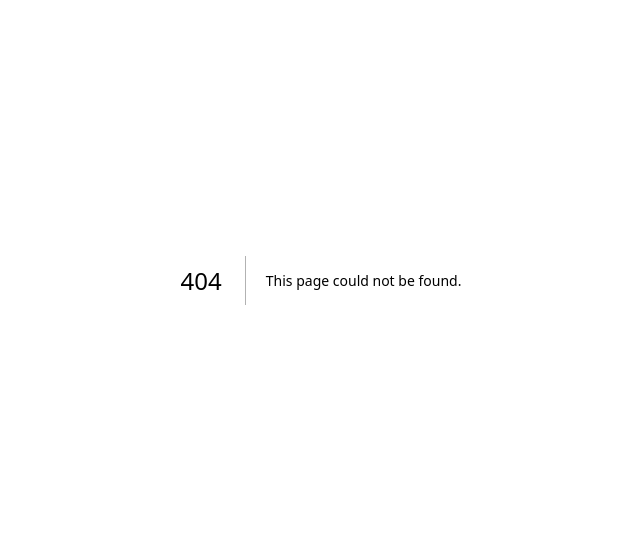
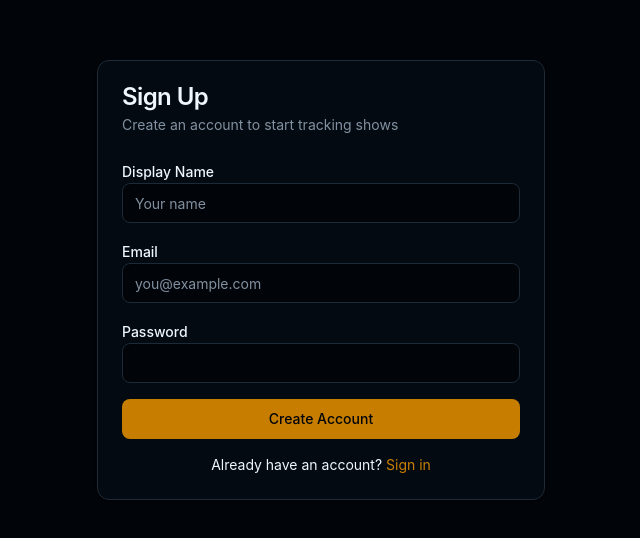
Before and after one commit to SajjadHadi/ecran-frontend, a Next.js app: page /auth/signup in a window 1280 px wide. Before the commit this address had no page. Shown: the part 120-658 px from the top of the page, without its empty margins (319-959 px from the left). Built offline with nearby package versions, Linux system fonts and the light colour scheme; no server answers.

Commit message:
feat: add auth pages (sign in, sign up)

```diff
--- /dev/null
+++ b/src/app/auth/signin/page.tsx
@@ -0,0 +1,74 @@
+"use client";
+
+import { useState } from "react";
+import { useRouter } from "next/navigation";
+import Link from "next/link";
+import { Card, CardContent, CardDescription, CardHeader, CardTitle } from "@/components/ui/card";
+import { Button } from "@/components/ui/button";
+import { Input } from "@/components/ui/input";
+import { useSignIn } from "@/features/auth/hooks";
+
+export default function SignInPage() {
+  const router = useRouter();
+  const [email, setEmail] = useState("");
+  const [password, setPassword] = useState("");
+  const signIn = useSignIn();
+
+  const handleSubmit = (e: React.FormEvent) => {
+    e.preventDefault();
+    signIn.mutate(
+      { email, password },
+      {
+        onSuccess: () => router.push("/"),
+      }
+    );
+  };
+
+  return (
+    <div className="min-h-screen flex items-center justify-center p-4">
+      <Card className="w-full max-w-md">
+        <CardHeader>
+          <CardTitle>Sign In</CardTitle>
+          <CardDescription>Enter your credentials to access your account</CardDescription>
+        </CardHeader>
+        <CardContent>
+          <form onSubmit={handleSubmit} className="space-y-4">
+            <div>
+              <label htmlFor="email" className="text-sm font-medium">Email</label>
+              <Input
+                id="email"
+                type="email"
+                value={email}
+                onChange={(e) => setEmail(e.target.value)}
+                placeholder="you@example.com"
+                required
+              />
+            </div>
+            <div>
+              <label htmlFor="password" className="text-sm font-medium">Password</label>
+              <Input
+                id="password"
+                type="password"
+                value={password}
+                onChange={(e) => setPassword(e.target.value)}
+                required
+              />
+            </div>
+            {signIn.isError && (
+              <p className="text-sm text-destructive">Invalid email or password</p>
+            )}
+            <Button type="submit" className="w-full" disabled={signIn.isPending}>
+              {signIn.isPending ? "Signing in..." : "Sign In"}
+            </Button>
+          </form>
+          <p className="mt-4 text-center text-sm">
+            Don't have an account?{" "}
+            <Link href="/auth/signup" className="text-primary hover:underline">
+              Sign up
+            </Link>
+          </p>
+        </CardContent>
+      </Card>
+    </div>
+  );
+}
--- /dev/null
+++ b/src/app/auth/signup/page.tsx
@@ -0,0 +1,87 @@
+"use client";
+
+import { useState } from "react";
+import { useRouter } from "next/navigation";
+import Link from "next/link";
+import { Card, CardContent, CardDescription, CardHeader, CardTitle } from "@/components/ui/card";
+import { Button } from "@/components/ui/button";
+import { Input } from "@/components/ui/input";
+import { useSignUp } from "@/features/auth/hooks";
+
+export default function SignUpPage() {
+  const router = useRouter();
+  const [email, setEmail] = useState("");
+  const [password, setPassword] = useState("");
+  const [name, setName] = useState("");
+  const signUp = useSignUp();
+
+  const handleSubmit = (e: React.FormEvent) => {
+    e.preventDefault();
+    signUp.mutate(
+      { email, password, name },
+      {
+        onSuccess: () => router.push("/"),
+      }
+    );
+  };
+
+  return (
+    <div className="min-h-screen flex items-center justify-center p-4">
+      <Card className="w-full max-w-md">
+        <CardHeader>
+          <CardTitle>Sign Up</CardTitle>
+          <CardDescription>Create an account to start tracking shows</CardDescription>
+        </CardHeader>
+        <CardContent>
+          <form onSubmit={handleSubmit} className="space-y-4">
+            <div>
+              <label htmlFor="name" className="text-sm font-medium">Display Name</label>
+              <Input
+                id="name"
+                type="text"
+                value={name}
+                onChange={(e) => setName(e.target.value)}
+                placeholder="Your name"
+                required
+              />
+            </div>
+            <div>
+              <label htmlFor="email" className="text-sm font-medium">Email</label>
+              <Input
+                id="email"
+                type="email"
+                value={email}
+                onChange={(e) => setEmail(e.target.value)}
+                placeholder="you@example.com"
+                required
+              />
+            </div>
+            <div>
+              <label htmlFor="password" className="text-sm font-medium">Password</label>
+              <Input
+                id="password"
+                type="password"
+                value={password}
+                onChange={(e) => setPassword(e.target.value)}
+                minLength={8}
+                required
+              />
+            </div>
+            {signUp.isError && (
+              <p className="text-sm text-destructive">Failed to create account</p>
+            )}
+            <Button type="submit" className="w-full" disabled={signUp.isPending}>
+              {signUp.isPending ? "Creating account..." : "Create Account"}
+            </Button>
+          </form>
+          <p className="mt-4 text-center text-sm">
+            Already have an account?{" "}
+            <Link href="/auth/signin" className="text-primary hover:underline">
+              Sign in
+            </Link>
+          </p>
+        </CardContent>
+      </Card>
+    </div>
+  );
+}
```
